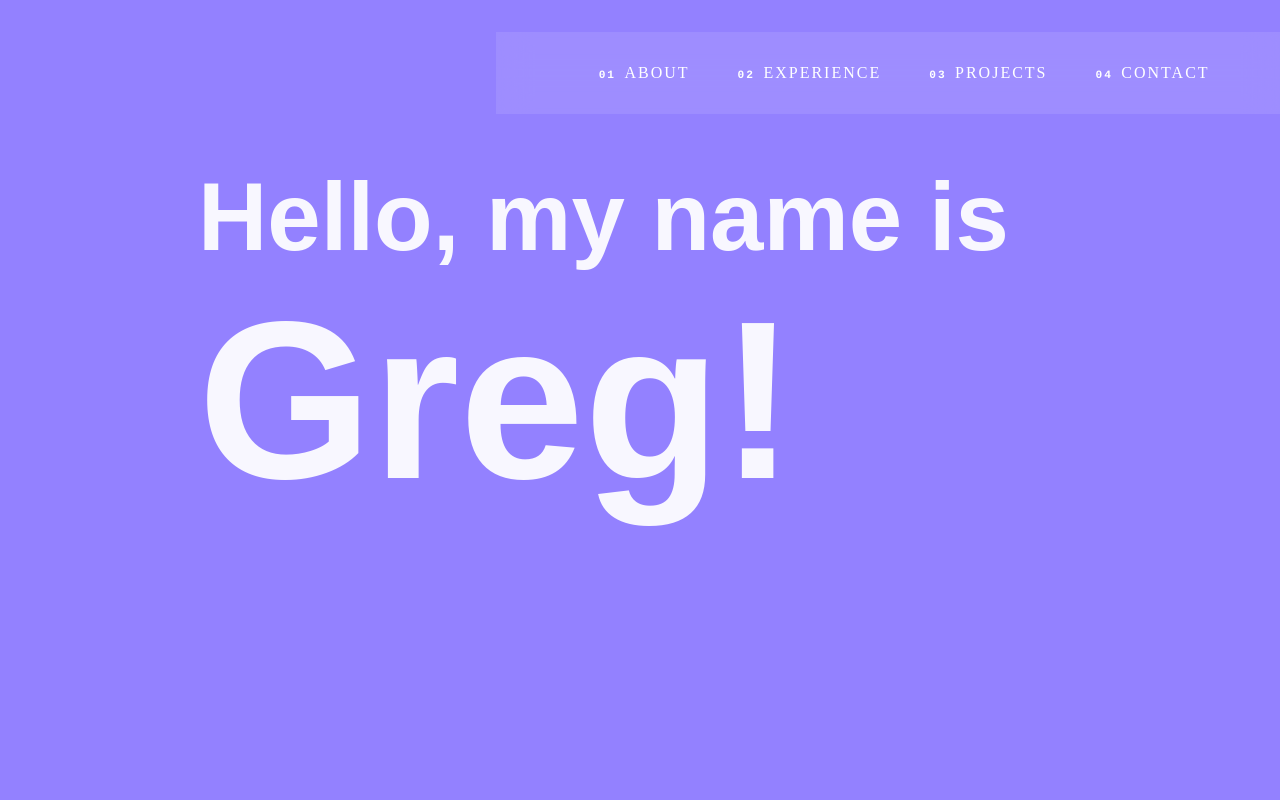
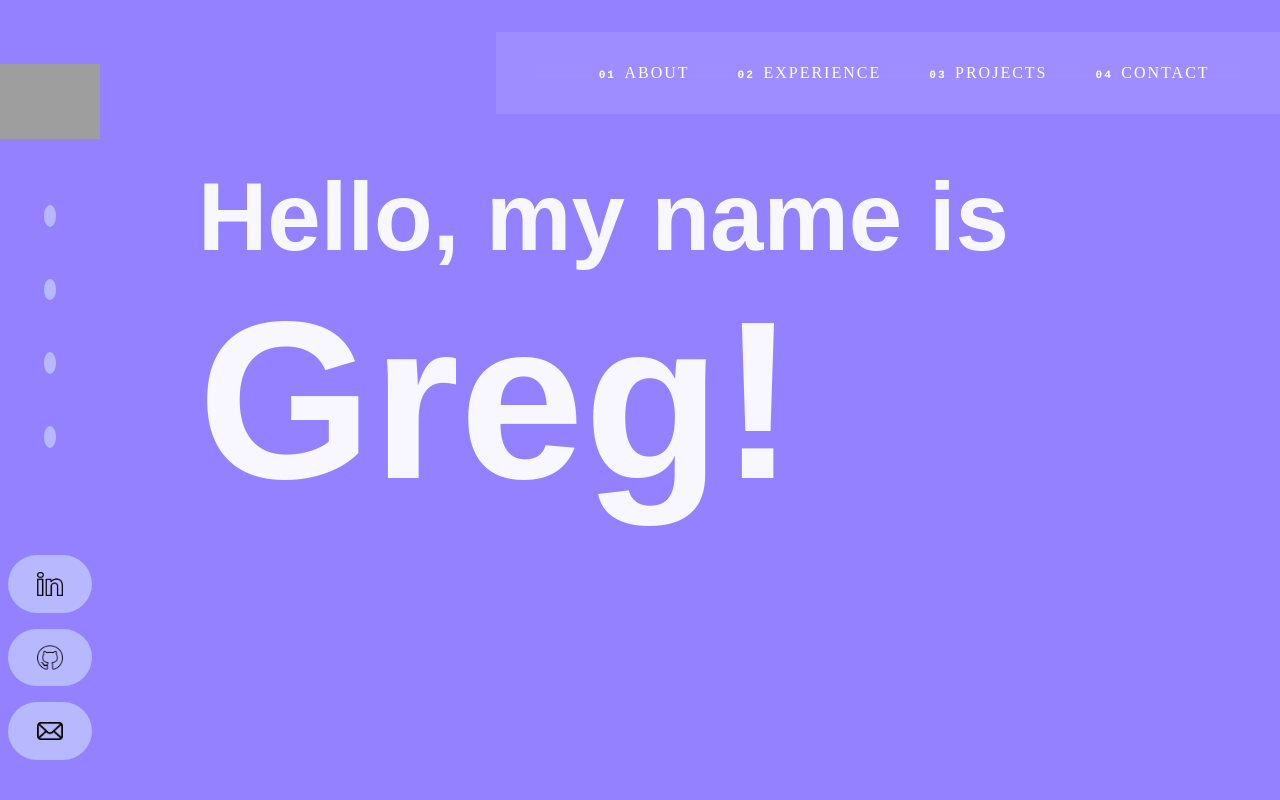
Before and after one commit to GregMerz/Portfolio, a React (Create React App) app: page / in a window 1280 px wide. Shown: the top 800 px of the page. Built offline with nearby package versions, Linux system fonts and the light colour scheme; grey boxes are pictures that could not be loaded; a web font is replaced by a local one.

Commit message:
Refactor and add logo and scroll

```diff
--- a/src/components/Sidebar.js
+++ b/src/components/Sidebar.js
@@ -1,26 +1,48 @@
-import { SidebarContainer, SidebarLink, SidebarWrapper, SidebarImg } from './SidebarElements';
+import { SidebarContainer, SidebarLink, SidebarSection, SidebarWrapper, SidebarImg, Logo } from './SidebarElements';
 import LinkedIn from '../images/LinkedIn.png';
 import GitHub from '../images/Github.png';
 import Email from '../images/Email.png';
+import Signature from '../images/signature.png';
+
+import { animateScroll as scroll } from 'react-scroll';
 
 function Sidebar({ scroll }) {
+    const toggleHome = () => {
+        scroll.scrollToTop();
+    };
+
     return (
         <SidebarContainer scroll={scroll}>
+            <Logo src={Signature} alt="Greg" onClick={() => toggleHome()}></Logo>
             <SidebarWrapper>
-                <SidebarLink to='/'>
-                    Home
-                </SidebarLink>
-                <SidebarLink to='contact'>
-                    Experience
-                </SidebarLink>
-                <SidebarLink to='home'>
-                    Projects
-                </SidebarLink>
-                <SidebarLink to='projects'>
-                    Contact
-                </SidebarLink>
-                <SidebarLink to='contact'>
-                </SidebarLink>
+                <SidebarSection
+                    to="about"
+                    smooth={true}
+                    duration={500}
+                    spy={true}
+                    exact="true"
+                />
+                <SidebarSection
+                    to="experience"
+                    smooth={true}
+                    duration={500}
+                    spy={true}
+                    exact="true"
+                />
+                <SidebarSection
+                    to="projects"
+                    smooth={true}
+                    duration={500}
+                    spy={true}
+                    exact="true"
+                />
+                <SidebarSection
+                    to="about"
+                    smooth={true}
+                    duration={500}
+                    spy={true}
+                    exact="true"
+                />
                 <SidebarLink to='linkedin'>
                     <SidebarImg src={LinkedIn} alt="LinkedIn"></SidebarImg>
                 </SidebarLink>
--- a/src/components/SidebarElements.js
+++ b/src/components/SidebarElements.js
@@ -1,28 +1,93 @@
 import styled from 'styled-components'
+import { Link as LinkR } from 'react-router-dom';
 import { Link as LinkS } from 'react-scroll';
 
 export const SidebarContainer = styled.div`
     justify-content: center;
     align-items: center;
     width: 100px;
-    height: 90%;
-    margin-top: 2.5%;
+    height: calc(100vh - 4rem);
     position: fixed;
     display: grid;
-    top: 0;
-    z-index: 10;
-    left: ${({ scroll }) => (scroll.y / 6 < 100 ? -100 + scroll.y / 6 : 0)}px;
-    opacity: ${({ scroll }) => (scroll.y / 6 < 100 ? scroll.y / 6 : 100)}%;
-    border-right: 2px solid white;
-    border-radius: 10px;
+    top: 2rem;
+    left: 0;
+    z-index: 30;
+    background: #9381FF;
+    /* border-right: 3px solid #B8B8FF; */
+
+    /* :after {
+        content: "";
+        position: absolute;
+        right: -20px;
+        top: 50%;
+        transform: translate(0, -50%);
+        height: 90%;
+        width: 4px;
+        background: #B8B8FF;
+    }
+
+    :before {
+        content: "";
+        position: absolute;
+        right: -25px;
+        top: calc(${({scroll}) => (scroll.y * .9 / 23.52) + 5}% - 7.5px);
+        height: 15px;
+        width: 15px;
+        border-radius: 100%;
+        background: #B8B8FF;
+    } */
+`
+
+export const Logo = styled.img`
+    position: absolute;
+    top: 2rem;
+    left: 0;
+    width: 100%;
+    /* height: 5.25rem; */
+
+    cursor: pointer;
+    /* background: red; */
 `
 
 export const SidebarWrapper = styled.div`
     display: grid;
     height: 100%;
     grid-template-columns: 1fr;
-    grid-template-rows: repeat(8, 1fr);
-    text-align: center;
+    grid-template-rows: repeat(10, 1fr);
+`
+
+export const SidebarSection = styled(LinkS)`
+    display: flex;
+    align-items: center;
+    justify-content: center;
+    transition: 0.2s ease-in-out;
+    cursor: pointer;
+    font-weight: bold;
+    margin: 1.625rem 2.75rem;
+    background: #B8B8FF;
+    /* border: 2px solid blue; */
+    border-radius: 100%;
+
+    :hover {
+        background: #FFD8BE;
+        transition: 0.2s ease-in-out;
+    }
+
+    :nth-child(1) {
+        grid-row-start: 3;
+    }
+
+    :nth-child(2) {
+        grid-row-start: 4;
+    }
+
+    :nth-child(3) {
+        grid-row-start: 5;
+    }
+
+    :nth-child(4) {
+        grid-row-start: 6;
+    }
 `
 
 export const SidebarLink = styled(LinkS)`
@@ -32,11 +97,26 @@ export const SidebarLink = styled(LinkS)`
     transition: 0.2s ease-in-out;
     cursor: pointer;
     font-weight: bold;
-    color: #F8F7FF;
+    margin: .5rem;
+    background: #B8B8FF;
+    /* border: 2px solid blue; */
+    border-radius: 50px;
 
-    &:hover {
-        color: #FFD8BE;
+    :hover {
+        background: #FFD8BE;
         transition: 0.2s ease-in-out;
+    }
+
+    :nth-child(5) {
+        grid-row-start: 8;
+    }
+
+    :nth-child(6) {
+        grid-row-start: 9;
+    }
+
+    :nth-child(7) {
+        grid-row-start: 10;
     }
 `
 
```
